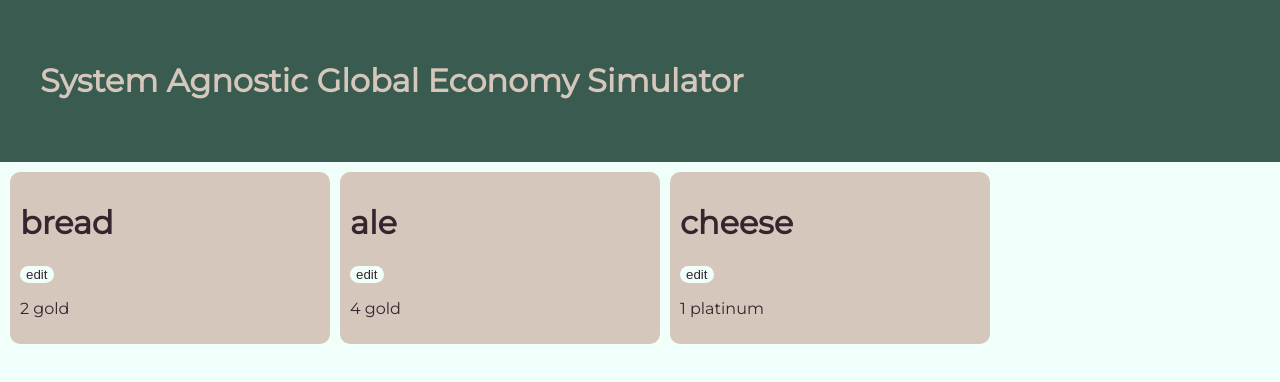
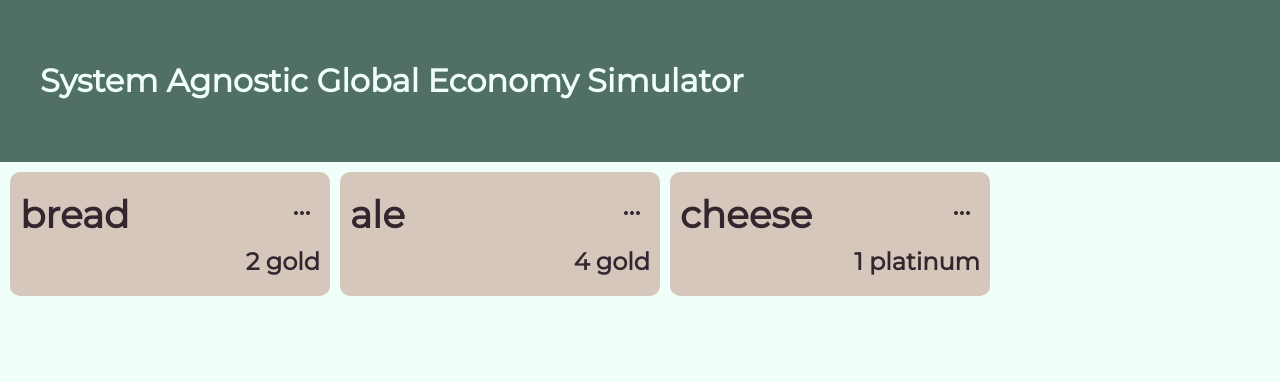
Before and after one commit to conesk21/sages, a React (Create React App) app: page / in a window 1280 px wide. Shown: the top 382 px of the page. Built offline with nearby package versions, Linux system fonts and the light colour scheme.

Commit message:
add icons, change font style, add markup and discount feature to cards, remove edit to find better entry method

```diff
--- a/public/index.html
+++ b/public/index.html
@@ -3,6 +3,7 @@
   <head>
     <meta charset="utf-8" />
     <title>Sages</title>
+    <link rel="stylesheet" href="https://fonts.googleapis.com/css2?family=Material+Symbols+Outlined:opsz,wght,FILL,GRAD@48,700,0,200" />
   </head>
   <body>
     <noscript>You need to enable JavaScript to run this app.</noscript>
--- a/src/Card.js
+++ b/src/Card.js
@@ -8,7 +8,9 @@ class Card extends Component{
             item: props.item,
             value: 1,
             view: "static",
-            price: fantasy.getCoins(props.item.getValue())
+            price: fantasy.getCoins(props.item.getValue()),
+            discount: {value: 10, price: fantasy.getCoins(props.item.getValue()*.9)},
+            markup: {value: 10, price: fantasy.getCoins(props.item.getValue()*1.1)},
         };
     }
     handleInput = (event) =>{
@@ -29,33 +31,63 @@ class Card extends Component{
 
     }
 
+    changeDiscount = (e) =>{
+        if (e.target.value.toString().length===0){
+            e.target.style.width = 2 + "ch";
+        }else {
+            e.target.style.width = e.target.value.toString().length + "ch";
+        }
+
+        var dis = 1 - (e.target.value/100)
+
+        this.setState(
+            {
+                discount:{value: e.target.value, price: fantasy.getCoins(this.state.item.getValue()*dis)}
+            }
+        )
+
+    }
+    changeMarkup = (e) =>{
+        if (e.target.value.toString().length===0){
+            e.target.style.width = 2 + "ch";
+        }else {
+            e.target.style.width = e.target.value.toString().length + "ch";
+        }
+        var mar = 1 + (e.target.value/100)
+
+        this.setState(
+            {
+                markup:{value: e.target.value, price: fantasy.getCoins(this.state.item.getValue()*mar)}
+            }
+        )
+
+    }
+
     render(){
         let middle;
         if (this.state.view === "edit") {
             middle = <div>
-                <input onChange={this.handleInput} type="range" min="1" max="200"step=".1"value="100"></input>
-                <button onClick={()=>{
-                    this.state.item.revalue(this.state.value)
-                    this.setState({
-                        price: fantasy.getCoins(this.state.item.getValue())
-                    })
-                    this.changeView();}}>save</button>
-                <button onClick={()=>{
-                    this.setState({
-                        price: fantasy.getCoins(this.state.item.getValue())
-                    })
-                    this.changeView();}}>revert</button>
+                <div className="item-var"> <span><input type="number"   placeholder={this.state.discount.value} onChange={this.changeDiscount}></input>% discount: </span> <p>{this.state.discount.price}</p></div>
+            <div className="item-var"> <span><input type="number" placeholder={this.state.markup.value} onChange={this.changeMarkup}></input>% markup: </span> <p>{this.state.markup.price}</p></div>
+
             </div>
 
-        } else {
-            middle = <button onClick={this.changeView}>edit</button>
         }
     return (
         <div className="item-card">
-            <h1>{this.state.item.name}</h1>
+            <div className="item-title">
+            <h3>{this.state.item.name}</h3>
+            <button className="item-more" onClick={this.changeView}><span class="material-symbols-outlined">
+more_horiz
+</span></button>
+            </div>
+
 
             {middle}
-            <p>{this.state.price}</p>
+            <div className="item-price">
+             <span>{this.state.price}</span>
+            </div>
+
         </div>
     )
     }
--- a/src/classes.js
+++ b/src/classes.js
@@ -14,9 +14,7 @@ const currencyFacory = (coinArray) => {
                 ammount -= coinArray[i].getDenom()
                 coinCounter += 1
             }
-            if (i===0 && ammount!==0){
-                coinCounter+=1
-            }
+
             if (coinCounter!== 0){
             result.push([coinCounter, coinArray[i].getName()])
             }
--- a/src/index.css
+++ b/src/index.css
@@ -4,6 +4,7 @@
      --cream: #D5C7BC;
      --black: #34252F;
      --white: #F1FFFA;
+     --taupe: #795C5F;
 }
 
 body{
@@ -16,12 +17,14 @@ body{
 header{
     background-color: var(--green);
     margin: 0;
-    padding: 40px
+    color: var(--white);
+    padding: 40px;
+    opacity: 87%;
 }
 
 .card-holder{
     display: flex;
-    align-items: center;
+    align-items: flex-start;
     flex-wrap: wrap;
     gap: 10px;
     padding: 10px;
@@ -31,9 +34,79 @@ header{
     background-color: var(--cream);
     border-radius: 10px;
     color: var(--black);
-    padding: 10px;
+    padding: 0px 10px;
     min-width: 300px;
     width:fit-content;
+    display: flex;
+    flex-direction: column;
+    gap: 10px;
+}
+
+.item-title{
+    display: flex;
+    justify-content: space-between;
+    flex-wrap: nowrap;
+    font-size: 2rem;
+    padding: 20px 0px 0px 0px;
+}
+.item-title h3{
+    margin:0;
+    padding: 0;
+}
+.item-more{
+    font-size: 2rem;
+
+    background-color: rgba(0, 0, 0, 0);
+}
+
+.item-price{
+    font-weight: 700;
+    font-size: 1.5rem;
+    display: flex;
+    justify-content: flex-end;
+    padding: 0px 0px 20px;
+    margin: 0px;
+    color: var(--black);
+
+}
+
+.item-var{
+    display: flex;
+    justify-content: space-between;
+    color: var(--taupe);
+    padding: 5px 0px;
+    gap: 10px;
+    align-items: center;
+}
+.item-var input{
+    background-color: var(--white);
+    opacity: 87%;
+    color:#34252F;
+    border: 0;
+    border-radius: 3px;
+    font-size: 1rem;
+    width: 2ch;
+    font-family: 'Montserrat', Arial, sans-serif;
+    text-align: center;
+}
+.item-var p{
+    font-weight: 700;
+
+}
+.item-var input::-webkit-outer-spin-button,
+.item-var input::-webkit-inner-spin-button {
+  -webkit-appearance: none;
+  margin: 0;
+}
+
+.item-var input:focus{
+    outline: 0;
+    border-radius: 3px;
+}
+
+.item-var p{
+    padding:0;
+    margin: 0;
 }
 
 button{
@@ -43,5 +116,5 @@ button{
     border-radius: 10px;
 }
 button:hover{
-    color: var(--green)
+    color: var(--taupe)
 }
```
